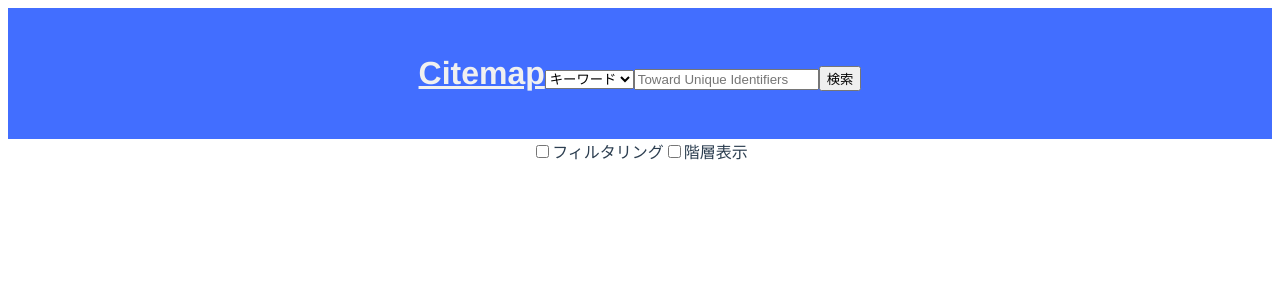
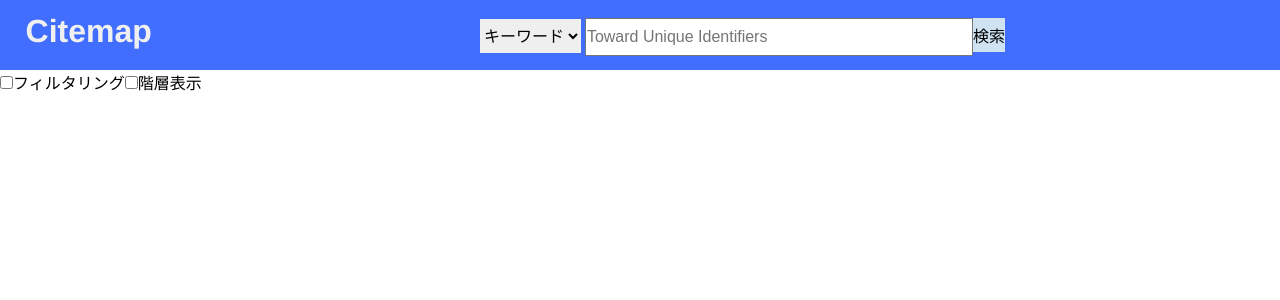
Before and after one commit to wtks/itsp-b, a Vue app in the folder frontend/: page /#/graph in a window 1280 px wide. Shown: the top 300 px of the page. Built offline with nearby package versions, Linux system fonts and the light colour scheme.

Commit message:
change navigation design

```diff
--- a/frontend/src/App.vue
+++ b/frontend/src/App.vue
@@ -5,7 +5,26 @@
 </template>
 
 <style>
+ * {
+  margin: 0;
+  padding: 0;
+}
+
 #app {
+  font-family: Avenir, Helvetica, Arial, sans-serif;
+  -webkit-font-smoothing: antialiased;
+  -moz-osx-font-smoothing: grayscale;
+}
+
+.offwhite {
+  color: #F0F0F0;
+}
+
+.no-text-decoration {
+  text-decoration: none;
+}
+
+/* #app {
   font-family: Avenir, Helvetica, Arial, sans-serif;
   -webkit-font-smoothing: antialiased;
   -moz-osx-font-smoothing: grayscale;
@@ -24,5 +43,5 @@
 
 #nav a.router-link-exact-active {
   color: #42b983;
-}
+} */
 </style>
--- a/frontend/src/components/Navigation.vue
+++ b/frontend/src/components/Navigation.vue
@@ -1,2 +1,41 @@
 <template>
+  <div id="nav">
+    <h1>
+      <router-link class="offwhite no-text-decoration" to="/">Citemap</router-link>
+    </h1>
+    <div class="search">
+      <search-box/>
+    </div>
+  </div>
 </template>
+
+<script>
+import SearchBox from '../components/SearchBox.vue'
+
+export default {
+  name: 'Navigation',
+  components: {
+    SearchBox
+  }
+}
+</script>
+
+<style scoped>
+#nav {
+  background-color: #426EFF;
+  padding:1vw;
+}
+
+h1 {
+  margin:0 1vw;
+  display: inline-block;
+  width: 15vw;
+}
+
+.search {
+  width: 80vw;
+  display: inline-block;
+  text-align:center;
+  padding: 0 auto;
+}
+</style>
--- a/frontend/src/components/SearchBox.vue
+++ b/frontend/src/components/SearchBox.vue
@@ -5,7 +5,7 @@
         <option value="keyword">キーワード</option>
         <option value="doi">doi</option>
       </select>
-      <input v-model="queryText" :placeholder="placeHolderText">
+      <input type="text" v-model="queryText" :placeholder="placeHolderText">
       <button>{{ searchOption === 'keyword' ? '検索' : '表示' }}</button>
     </form>
   </div>
@@ -39,3 +39,27 @@
   }
 }
 </script>
+
+<style scoped>
+select {
+  border: 1px;
+}
+
+select, input[type="text"], button {
+  height: 34px;
+  font-size: 16px;
+  margin: 1px 2px;
+}
+
+input[type="text"] {
+  /* height: 27px; */
+  margin-right: 0;
+  width: 30vw;
+}
+
+button {
+  background-color: #CFE2F2;
+  border: none;
+  margin-left: 0;
+}
+</style>
--- a/frontend/src/views/Graph.vue
+++ b/frontend/src/views/Graph.vue
@@ -1,11 +1,6 @@
 <template>
   <div>
-    <div id="nav" style="background-color: #426EFF; padding:2vw;">
-      <h1 style="display: inline-block; color: #F0F0F0">
-        <router-link style="color: #F0F0F0" to="/">Citemap</router-link>
-      </h1>
-      <search-box style="display: inline-block;" />
-    </div>
+    <navigation />
     <div>
       <input type="checkbox" id="isFiltered" name="isFiltered" v-model="isChecked">
       <label for="isFiltered">フィルタリング</label>
@@ -31,11 +26,14 @@
   </div>
 </template>
 
+<style scoped>
+</style>
+
 <script>
 // @ is an alias to /src
 import axios from 'axios'
 import { DataSet, Network } from 'vis-network/standalone'
-import SearchBox from '../components/SearchBox.vue'
+import Navigation from '../components/Navigation.vue'
 
 let network
 const nodes = new DataSet([])
@@ -45,7 +43,7 @@
 export default {
   name: 'Home',
   components: {
-    SearchBox
+    Navigation
   },
   data: function () {
     return {
--- a/frontend/src/views/Home.vue
+++ b/frontend/src/views/Home.vue
@@ -1,9 +1,23 @@
 <template>
   <div style="background-color: #426EFF;">
-    <h1 style="color: #F0F0F0">Citemap</h1>
+    <h1>Citemap</h1>
     <SearchBox/>
   </div>
 </template>
+
+<style scoped>
+h1 {
+
+  margin:0 1vw;
+  display: inline-block;
+  color: #F0F0F0;
+}
+
+#search-box {
+  text-align:center;
+}
+
+</style>
 
 <script>
 import SearchBox from '../components/SearchBox.vue'
```
